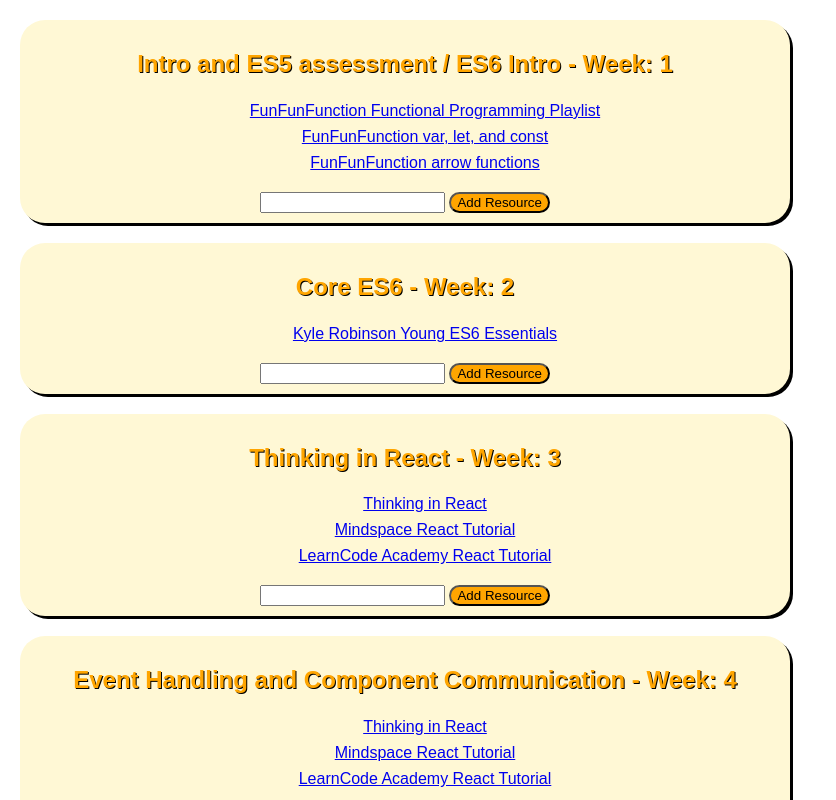
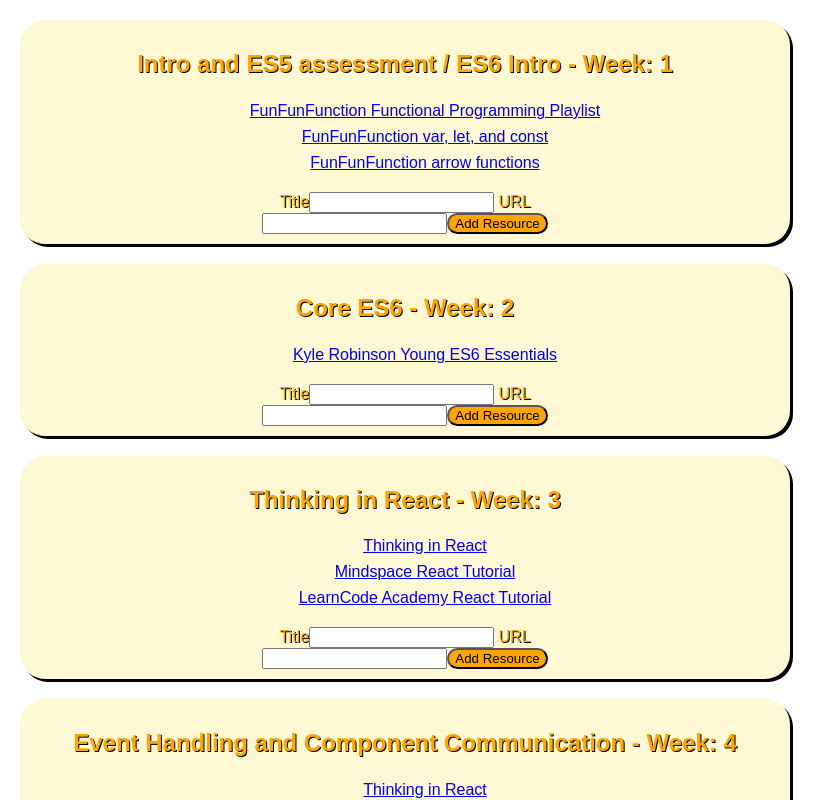
Before and after one commit to JimmyLongbottom/BookmarkManager, a React (Create React App) app: page / in a window 1280 px wide. Shown: the top 800 px of the page, without its empty margins (0-836 px from the left). Built offline with nearby package versions, Linux system fonts and the light colour scheme.

Commit message:
manually add new resources

```diff
--- a/src/App.js
+++ b/src/App.js
@@ -20,6 +20,8 @@
 class App extends Component {
   constructor() {
     super();
+
+    this.addNewResource = this.addNewResource.bind(this);
 
     this.state = {resources: [
 
@@ -118,7 +120,7 @@
             return(
                 <Subject
                   index={index}
-                  addReosurce={this.addNewResource}
+                  addResource={this.addNewResource}
                   items={resource}
                 />
               )
--- a/src/Subject.js
+++ b/src/Subject.js
@@ -62,9 +62,12 @@
           }
         </ul>
         <form>
-          <label htmlFor="Title</label"></label>
+          <label htmlFor="title">Title</label>
           <input name="title" id="title" onChange={this.handleTyping} value={this.state.title}/>
           &nbsp;
+          <label htmlFor="url">URL</label>
+        <br/>
+        <input name="url" id="url" onChange={this.handleTyping} value={this.state.url}/>
           <button className="addButton" onClick={this.handleSubmit}>Add Resource</button>
         </form>
       </div>
```
